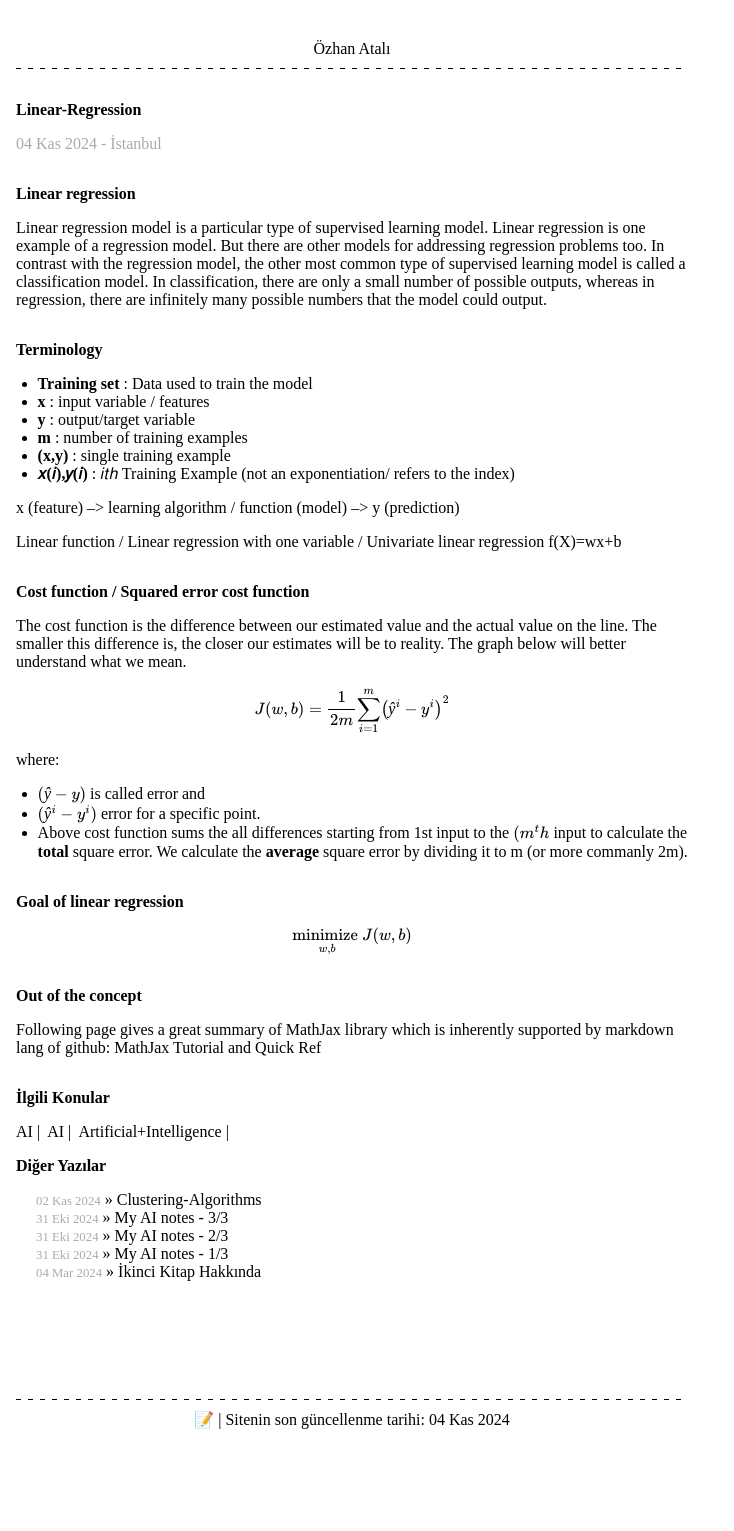
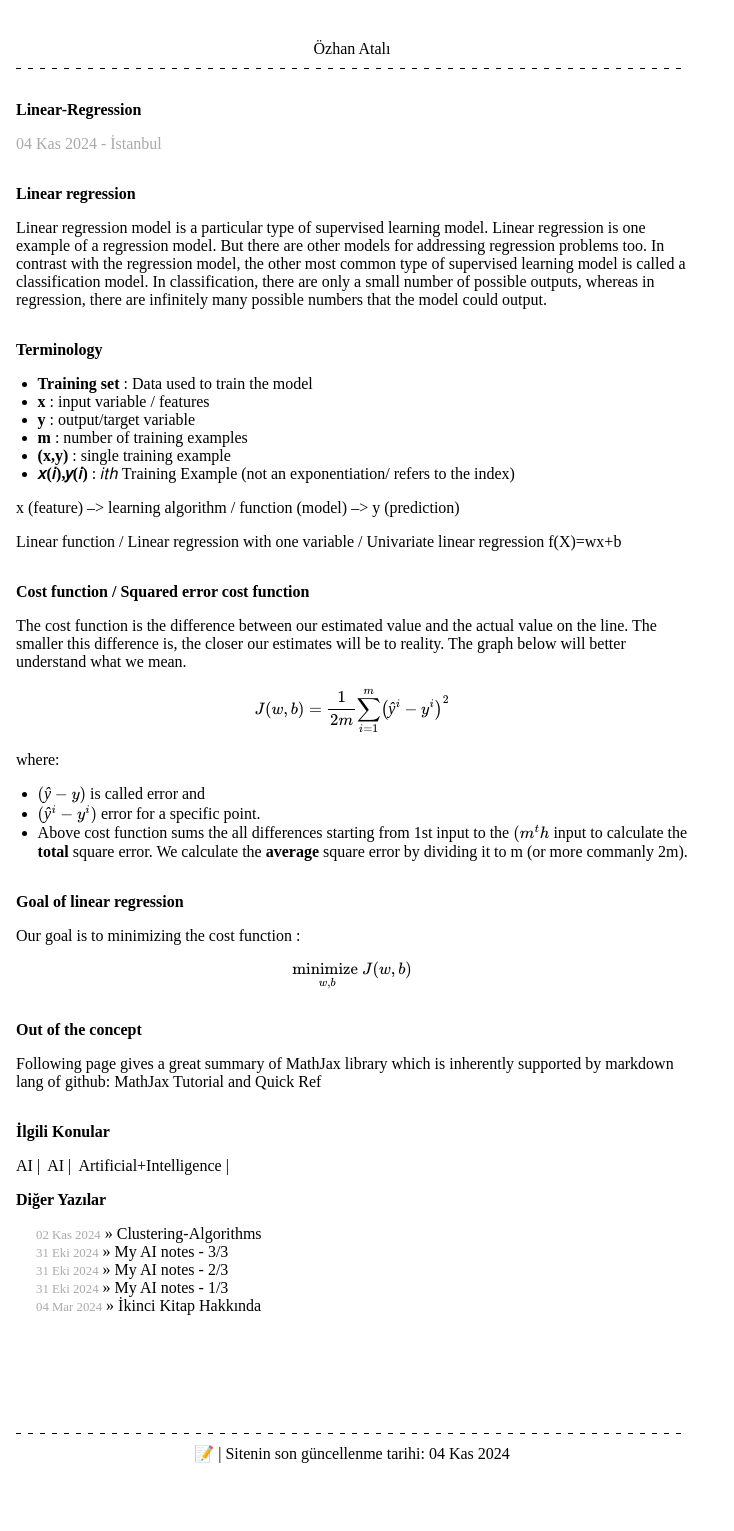
Before and after one commit to ozhanatali/ozhanatali.github.io, a Jekyll site: the page built from _posts/2024-11-04-Linear-Regression.md, in a window 1280 px wide. Shown: the whole page, without its empty margins (0-734 px from the left). Built offline with Jekyll 4.4.1, drawn with Linux system fonts in a browser that asks for light colours; formulas are drawn with MathJax 3; before the commit the page ends 1497 px from its top, so only the background shows below that.

Commit message:
Update 2024-11-04-Linear-Regression.md

```diff
--- a/_posts/2024-11-04-Linear-Regression.md
+++ b/_posts/2024-11-04-Linear-Regression.md
@@ -43,6 +43,8 @@ We calculate the **average** square error by dividing it to m (or more commanly
 
 # Goal of linear regression
 
+Our goal is to minimizing the cost function :
+
 $$\underset{w,b}{\text{minimize }} J(w,b)$$
 
 # Out of the concept
```
